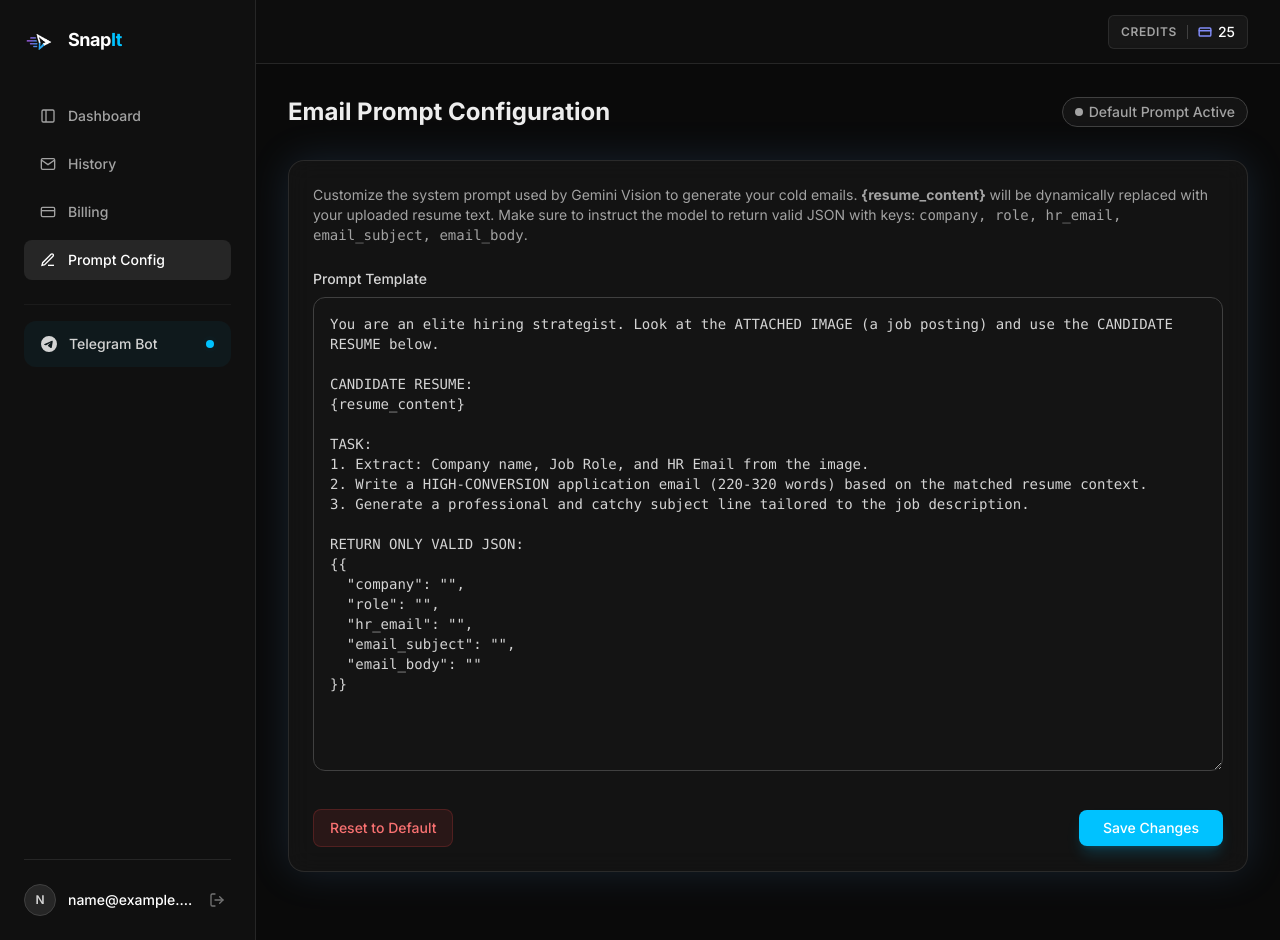
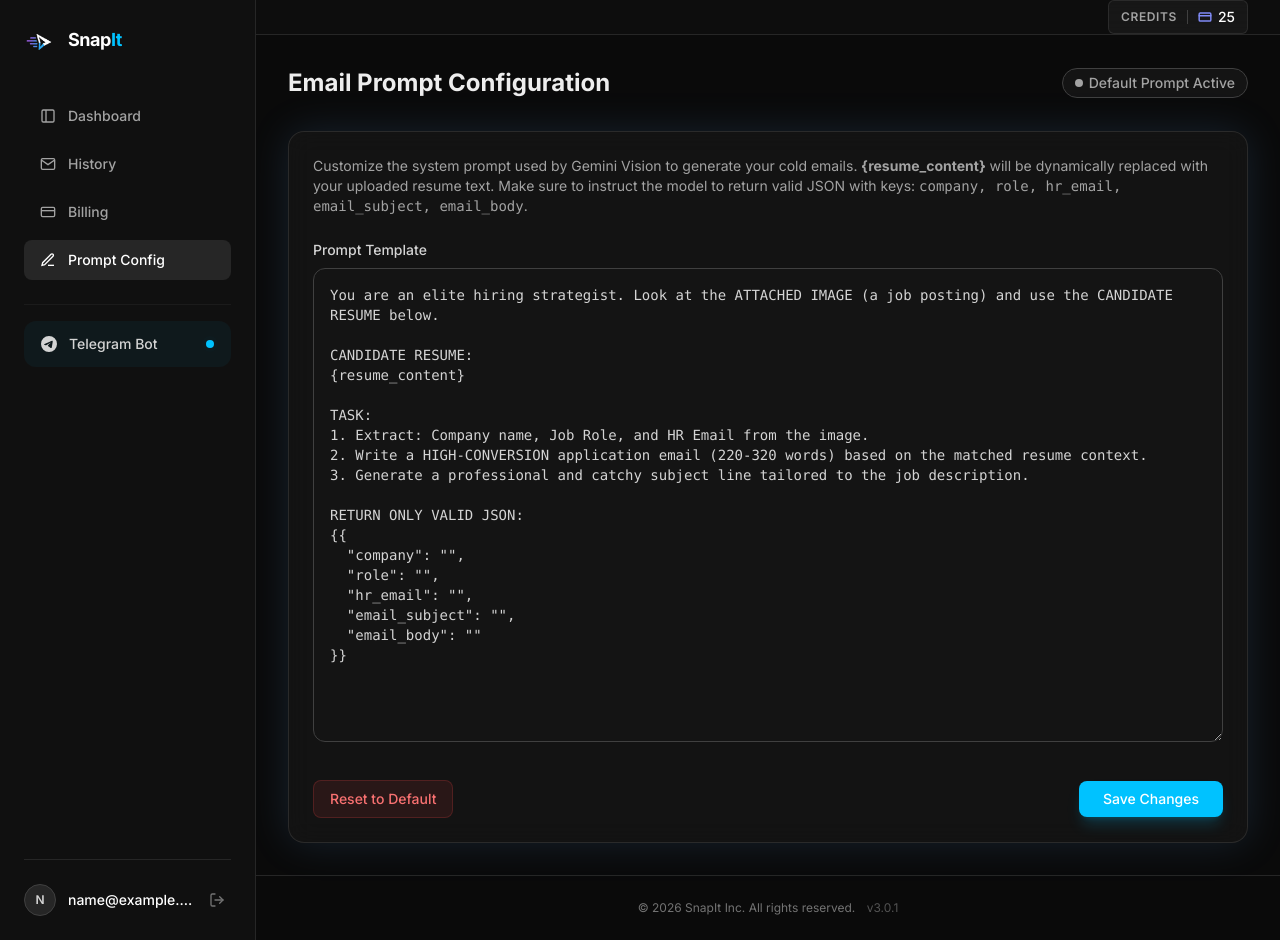
Before and after one commit to ikuldeepdangi/Snap-it, a Django app: page /config/ in a window 1280 px wide. Run offline with Django 5.2, Linux system fonts and the light colour scheme; the visitor is signed in with stand-in values (Sample User, id 1); data comes from the database, SQL or seed files in the repository; some libraries are stand-ins or nearby versions.

Commit message:
Add v3.0.1 version tag to footers

```diff
--- a/apps/authentication/templates/authentication/landing.html
+++ b/apps/authentication/templates/authentication/landing.html
@@ -778,8 +778,8 @@
                 </div>
             </div>
             <div
-                style="text-align: center; padding-top: 32px; border-top: 1px solid var(--border-color); font-size: 0.75rem;">
-                <p>© 2026 SnapIt Inc. All rights reserved.</p>
+                style="text-align: center; padding-top: 32px; border-top: 1px solid var(--border-color); font-size: 0.75rem; color: var(--text-muted);">
+                <p>© 2026 SnapIt Inc. All rights reserved. <span style="margin-left: 8px; opacity: 0.7;">v3.0.1</span></p>
             </div>
         </div>
     </footer>
--- a/apps/core/templates/core/base.html
+++ b/apps/core/templates/core/base.html
@@ -127,9 +127,12 @@
                 </a>
             </div>
         </header>
-        <div class="p-8 max-w-5xl mx-auto w-full">
+        <div class="p-8 max-w-5xl mx-auto w-full flex-1">
             {% block content %}{% endblock %}
         </div>
+        <footer class="text-center py-6 border-t border-neutral-800 text-xs text-neutral-500 mt-auto w-full">
+            <p>© 2026 SnapIt Inc. All rights reserved. <span class="ml-2 opacity-70">v3.0.1</span></p>
+        </footer>
     </main>
 </body>
 
```
